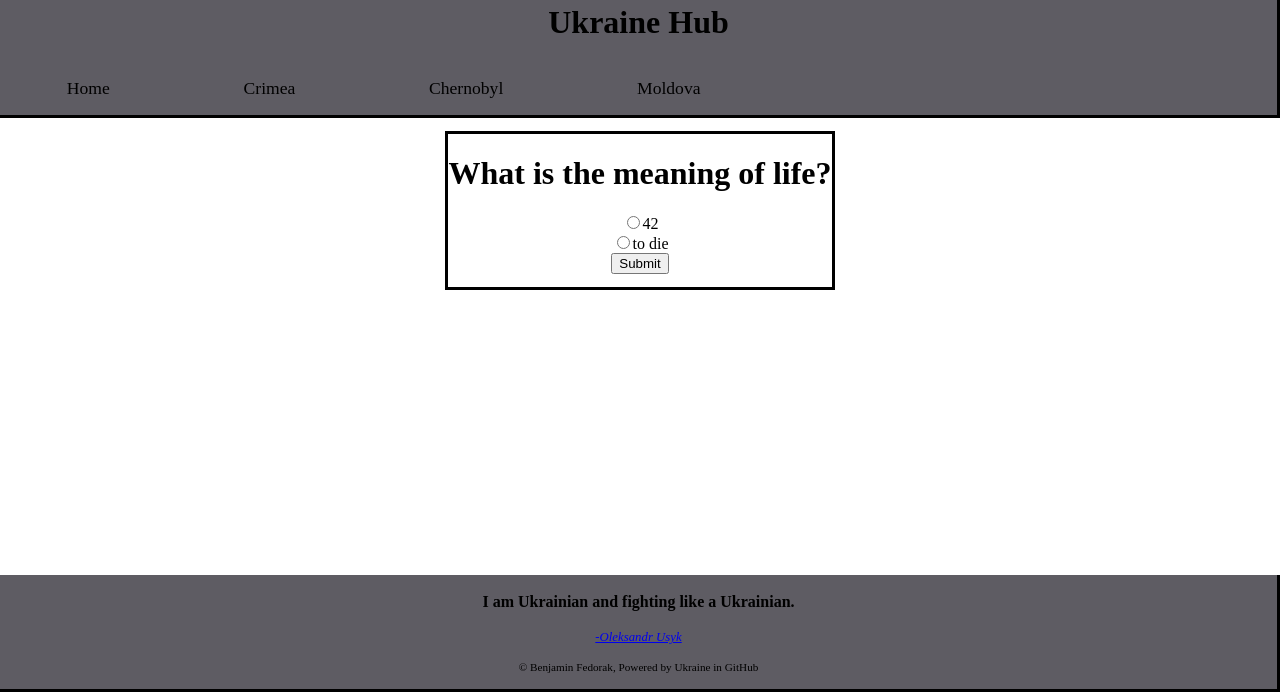
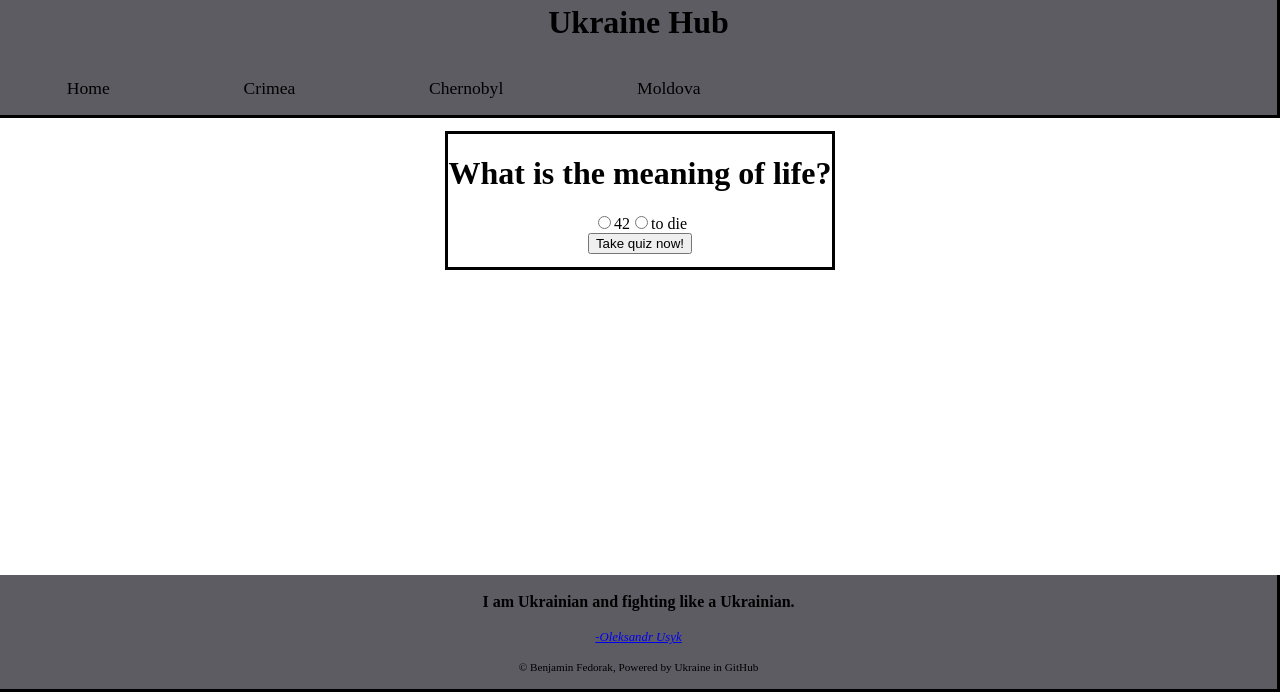
Before and after one commit to DrCowiber/drcowiber.github.io, a plain HTML site: page crimea.html in a window 1280 px wide. Both pictures are taken after a click on the button "Take quiz now!". Shown: the part 108-800 px from the top of the page. Drawn offline with nearby package versions, Linux system fonts and the light colour scheme.

Commit message:
questoniarre
The questionairre is functionally finished.
The questionairre does not test answers yet. It will page through all questions and answers that are built into an array.

```diff
--- a/JS/crimea.js
+++ b/JS/crimea.js
@@ -1,36 +1,62 @@
 window.addEventListener("load", function() {
-const questionarreContent = document.getElementById("crimeaQuestionarre");
+const questionarreContent = document.getElementById("formSpace");
 const quizButton = document.getElementById("quizButton");
-const form = document.querySelector("form");
 
 answersObj = {
   answers1: ["42", "to die"],
   answers2: ["soviet russia", "eastern europe"]
 };
 const questions = ["What is the meaning of life?", "Where is ukraine located?"];
-
 let answerInput = [null];
 
 let questionCount = 0;
+let questionCreated = false;
 
 quizButton.onclick = function click(){
-  crimeaQuestionarre.innerHTML =
-  "<h1>" + questions[questionCount] + "</h1>" +
-  "<form>" +
-  "<input type='radio' name='question1' id='q1' value='" + answersObj['answers' + (questionCount + 1)][0] + "'>" +
-  "<label for='" + answersObj['answers' + (questionCount + 1)][0] + "'>" + answersObj['answers' + (questionCount + 1)][0] + "</label><br>" +
+  questionCreated = false;
+  try{//check if question exists then create or direct to catch statement
+    answersObj['answers' + (questionCount + 1)][0].prop
+    console.log("NEXT!");
+    formSpace.innerHTML =
+    "<h1>" + questions[questionCount] + "</h1>" +
+    "<form>" +
+    "</form>" ;
+    let answerCount = 0;
+    const form = document.querySelector("form");
+    while(questionCreated == false){
+    try{answersObj['answers' + (questionCount + 1)][answerCount].prop
 
-  "<input type='radio' name='question1' id='q2' value='" + answersObj['answers' + (questionCount + 1)][1] + "'>" +
-  "<label for='" + answersObj['answers' + (questionCount + 1)][1] + "'>" + answersObj['answers' + (questionCount + 1)][1] + "</label><br>" +
-  "<button type='button' id='quizButton' onclick='click()'> Submit </button>" +
-  "</form>" ;
+    //input creation and definition
+      input = document.createElement("input");
+      input.type = "radio";
+      input.name = "question";
+      input.id = "q1"
+      input.value = answersObj['answers' + (questionCount + 1)][questionCount];
+    //label creation and definition
+      label = document.createElement("label");
+      label.for = answersObj['answers' + (questionCount + 1)][answerCount];
+      label.innerHTML = answersObj['answers' + (questionCount + 1)][answerCount];
+    //appending of new elements
+      form.appendChild(input);
+      form.appendChild(label);
+      console.log("questionCount = " + questionCount);
+      console.log("answerCount = " + answerCount);
+      answerCount++;
+    }catch {//finished creating answer buttons
+      alert("Done!");
+      questionCreated = true;
+    }}
 
-
-    //
-    //
-
+    questionCount++;
+    console.log(questionCount);
+  } catch {//when there is no more questions, show ending message!
+    formSpace.innerHTML =
+    "<h1> Wow! you did so good! </h1>" +
+    "<img src='images/coatOfArms.png' width='25%'/> ";
+    quizButton.remove();
+  }
 };
-
+/*
 setInterval(function(){
   let formAnswer = new FormData(form);
   let output = "";
@@ -40,6 +66,5 @@ setInterval(function(){
   console.log(output);
   console.log(document.querySelector('input[name="rate"]:checked').value);
 
-}, 1000);
-
+}, 1000);*/
 });
--- a/crimea.html
+++ b/crimea.html
@@ -21,10 +21,14 @@
     </div>
 
     <div id="pageContent">
+
           <div id="crimeaQuestionarre">
-              <h1> Are you ready to take a Crimea quiz?</h1>
-              <button id="quizButton" onclick="click()"> Take quiz now! </button>
+              <div id="formSpace">
+                <h1> Are you ready to take a Crimea quiz?</h1>
+              </div>
+              <button type="button" id="quizButton" onclick="click()"> Take quiz now! </button>
           </div>
+
     </div>
   </body>
 
```
Also changed, not shown: images/coatOfArms.png (added).
